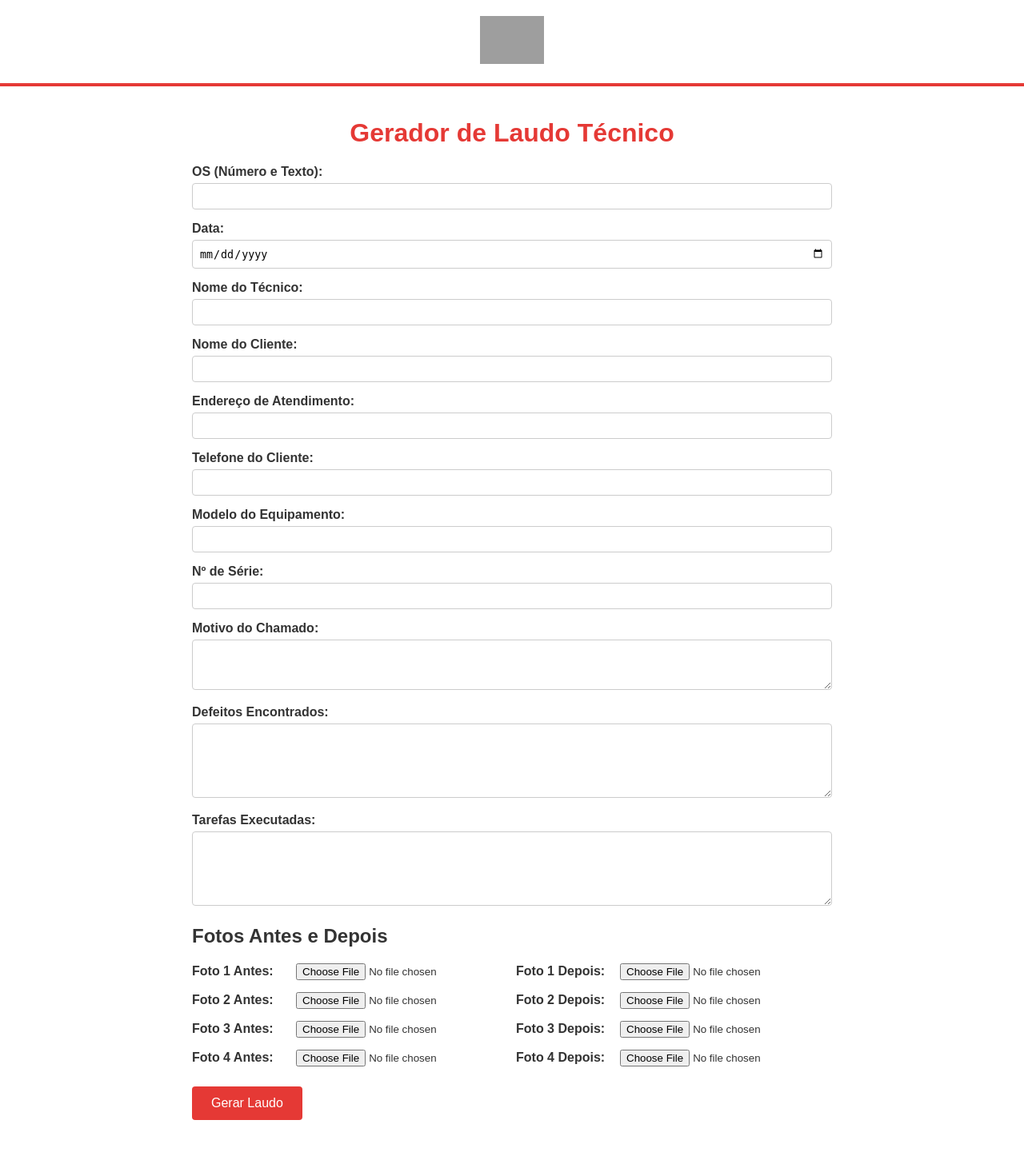
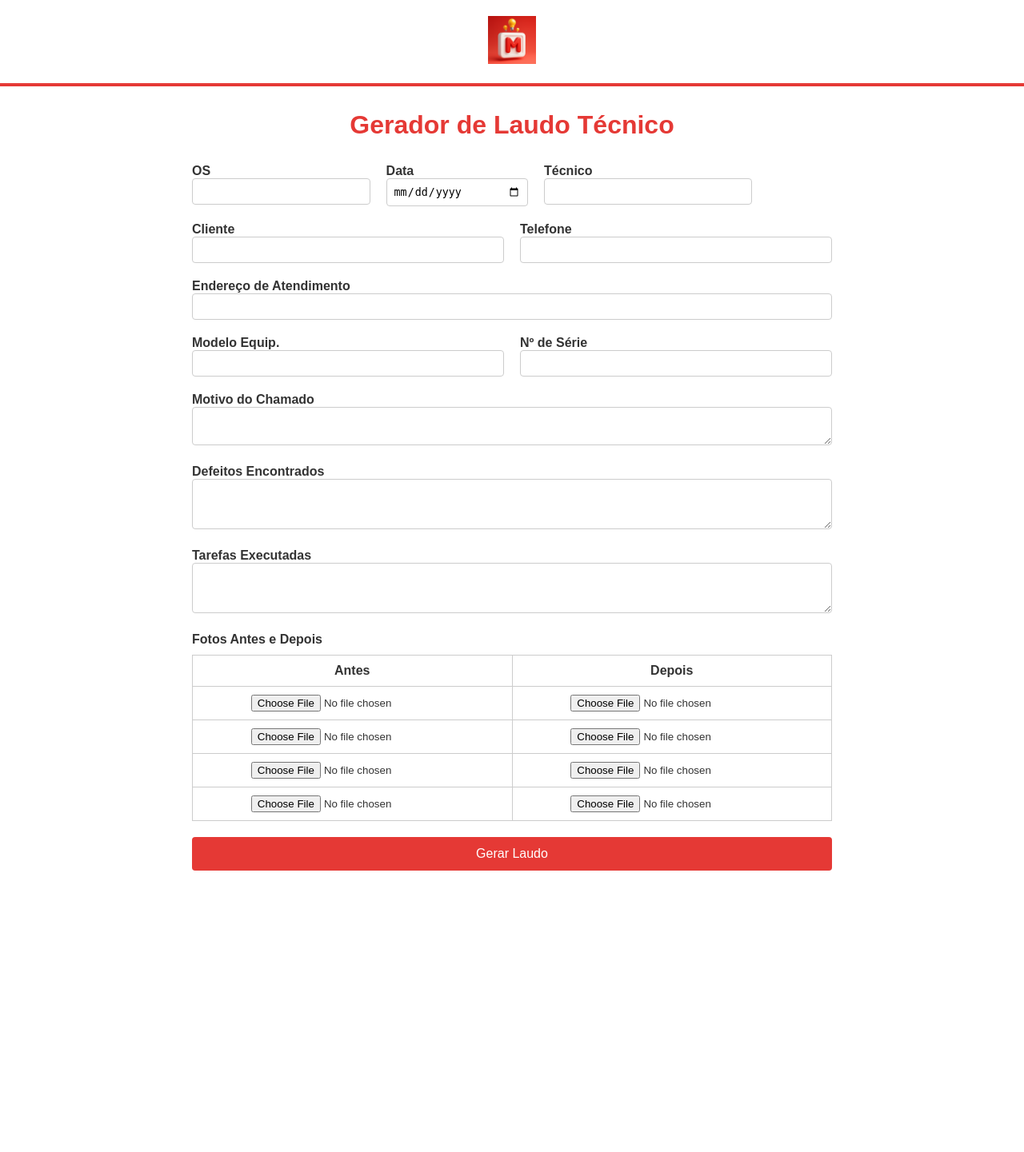
Before and after one commit to EdersonCavalin/gerador-laudo, a Flask app: page / in a window 1280 px wide. Shown: the whole page at 80% size. After the commit the page ends 1089 px from the top, so only its background shows below. Run offline with Flask 3, Linux system fonts and the light colour scheme; grey boxes are pictures that could not be loaded.

Commit message:
Update formulario.html

```diff
--- a/templates/formulario.html
+++ b/templates/formulario.html
@@ -4,73 +4,110 @@
   <meta charset="UTF-8">
   <title>Gerador de Laudo Técnico</title>
   <style>
-      body { background-color: #fff; font-family: Arial, sans-serif; color: #333; margin:0; padding:0; }
-      header { background-color: #fff; padding: 20px; text-align: center; border-bottom: 4px solid #E53935; }
+    body { background: #fff; font-family: Arial, sans-serif; color: #333; margin: 0; padding: 0; }
+    header { text-align: center; padding: 20px; border-bottom: 4px solid #E53935; }
     header img { max-height: 60px; }
-      main { max-width: 800px; margin: 40px auto; padding: 0 20px; }
-      h1 { color: #E53935; text-align: center; }
-      form label { display: block; margin-top: 15px; font-weight: bold; }
-      form input[type="text"],
-      form input[type="date"],
-      form input[type="tel"],
-      form textarea { width: 100%; padding: 8px; margin-top: 5px; border: 1px solid #ccc; border-radius: 4px; box-sizing: border-box; }
-      form button { margin-top: 25px; background-color: #E53935; color: #fff; border: none; padding: 12px 24px; font-size: 1rem; border-radius: 4px; cursor: pointer; }
-      form button:hover { background-color: #C62828; }
-      .photo-group { display: flex; gap: 10px; flex-wrap: wrap; align-items: center; margin-top: 15px; }
-      .photo-group label { flex: 0 0 120px; margin: 0; }
-      .photo-group input[type="file"] { flex: 1; }
+    main { max-width: 800px; margin: 30px auto; padding: 0 20px; }
+    h1 { text-align: center; color: #E53935; margin-bottom: 30px; }
+    form { display: flex; flex-direction: column; gap: 20px; }
+
+    .inline-group { display: flex; gap: 20px; }
+    .inline-group > * { flex: 1; }
+    .inline-group.small > * { flex: 0 0 auto; }
+
+    label { font-weight: bold; margin-bottom: 5px; }
+    input[type="text"],
+    input[type="date"],
+    input[type="tel"],
+    textarea { padding: 8px; border: 1px solid #ccc; border-radius: 4px; width: 100%; box-sizing: border-box; }
+    textarea { resize: vertical; }
+    button { background: #E53935; color: #fff; border: none; padding: 12px; font-size: 1rem; border-radius: 4px; cursor: pointer; }
+    button:hover { background: #C62828; }
+
+    .photos-table { width: 100%; border-collapse: collapse; margin-top: 10px; }
+    .photos-table th, .photos-table td { border: 1px solid #ccc; padding: 10px; text-align: center; }
   </style>
 </head>
 <body>
   <header>
-    <img src="{{ url_for('static', filename='logo.png') }}" alt="Logo MEMO">
+    <img src="{{ url_for('static', filename='uploads/logo.png') }}" alt="Logo MEMO">
   </header>
   <main>
     <h1>Gerador de Laudo Técnico</h1>
     <form method="post" enctype="multipart/form-data">
-      <label for="nroOS">OS (Número e Texto):</label>
+      <div class="inline-group small">
+        <div>
+          <label for="nroOS">OS</label>
           <input type="text" id="nroOS" name="nroOS" maxlength="10" required>
+        </div>
+        <div>
+          <label for="DATA">Data</label>
+          <input type="date" id="DATA" name="DATA" required>
+        </div>
+        <div>
+          <label for="Nome_Tecnico">Técnico</label>
+          <input type="text" id="Nome_Tecnico" name="Nome_Tecnico" maxlength="15" required>
+        </div>
+      </div>
 
-      <label for="DATA">Data:</label>
-      <input type="date" id="DATA" name="DATA" required>
+      <div class="inline-group">
+        <div>
+          <label for="Nome_Cliente">Cliente</label>
+          <input type="text" id="Nome_Cliente" name="Nome_Cliente" maxlength="30" required>
+        </div>
+        <div>
+          <label for="Telefone_cliente">Telefone</label>
+          <input type="tel" id="Telefone_cliente" name="Telefone_cliente" maxlength="15">
+        </div>
+      </div>
 
-      <label for="Nome_Tecnico">Nome do Técnico:</label>
-      <input type="text" id="Nome_Tecnico" name="Nome_Tecnico" maxlength="50" required>
+      <div>
+        <label for="Endereco_Cliente">Endereço de Atendimento</label>
+        <input type="text" id="Endereco_Cliente" name="Endereco_Cliente" maxlength="100">
+      </div>
 
-      <label for="Nome_Cliente">Nome do Cliente:</label>
-      <input type="text" id="Nome_Cliente" name="Nome_Cliente" maxlength="50" required>
+      <div class="inline-group">
+        <div>
+          <label for="Modelo_equipamento">Modelo Equip.</label>
+          <input type="text" id="Modelo_equipamento" name="Modelo_equipamento" maxlength="30">
+        </div>
+        <div>
+          <label for="Numero_Serie">Nº de Série</label>
+          <input type="text" id="Numero_Serie" name="Numero_Serie" maxlength="25">
+        </div>
+      </div>
 
-      <label for="Endereco_Cliente">Endereço de Atendimento:</label>
-      <input type="text" id="Endereco_Cliente" name="Endereco_Cliente" maxlength="100" required>
+      <div>
+        <label for="Chamado_Aberto">Motivo do Chamado</label>
+        <textarea id="Chamado_Aberto" name="Chamado_Aberto" rows="2" maxlength="200"></textarea>
+      </div>
 
-      <label for="Telefone_cliente">Telefone do Cliente:</label>
-      <input type="tel" id="Telefone_cliente" name="Telefone_cliente" maxlength="15" pattern="\d*">
+      <div>
+        <label for="Defeitos_Encontrados">Defeitos Encontrados</label>
+        <textarea id="Defeitos_Encontrados" name="Defeitos_Encontrados" rows="3" maxlength="500"></textarea>
+      </div>
 
-      <label for="Modelo_equipamento">Modelo do Equipamento:</label>
-      <input type="text" id="Modelo_equipamento" name="Modelo_equipamento" maxlength="30">
+      <div>
+        <label for="Tarefas_Executadas">Tarefas Executadas</label>
+        <textarea id="Tarefas_Executadas" name="Tarefas_Executadas" rows="3" maxlength="500"></textarea>
+      </div>
 
-      <label for="Numero_Serie">Nº de Série:</label>
-      <input type="text" id="Numero_Serie" name="Numero_Serie" maxlength="20">
-
-      <label for="Chamado_Aberto">Motivo do Chamado:</label>
-      <textarea id="Chamado_Aberto" name="Chamado_Aberto" rows="3" maxlength="200"></textarea>
-
-      <label for="Defeitos_Encontrados">Defeitos Encontrados:</label>
-      <textarea id="Defeitos_Encontrados" name="Defeitos_Encontrados" rows="5" maxlength="500"></textarea>
-
-      <label for="Tarefas_Executadas">Tarefas Executadas:</label>
-      <textarea id="Tarefas_Executadas" name="Tarefas_Executadas" rows="5" maxlength="500"></textarea>
-
-      <h2>Fotos Antes e Depois</h2>
+      <div>
+        <label>Fotos Antes e Depois</label>
+        <table class="photos-table">
+          <thead>
+            <tr><th>Antes</th><th>Depois</th></tr>
+          </thead>
+          <tbody>
             {% for i in range(1,5) %}
-      <div class="photo-group">
-        <label for="foto{{ i }}_antes">Foto {{ i }} Antes:</label>
-        <input type="file" id="foto{{ i }}_antes" name="foto{{ i }}_antes">
-
-        <label for="foto{{ i }}_depois">Foto {{ i }} Depois:</label>
-        <input type="file" id="foto{{ i }}_depois" name="foto{{ i }}_depois">
+            <tr>
+              <td><input type="file" name="foto{{ i }}_antes"></td>
+              <td><input type="file" name="foto{{ i }}_depois"></td>
+            </tr>
+            {% endfor %}
+          </tbody>
+        </table>
       </div>
-      {% endfor %}
 
       <button type="submit">Gerar Laudo</button>
     </form>
```
Lines whose indentation alone changed are shown as unchanged.
